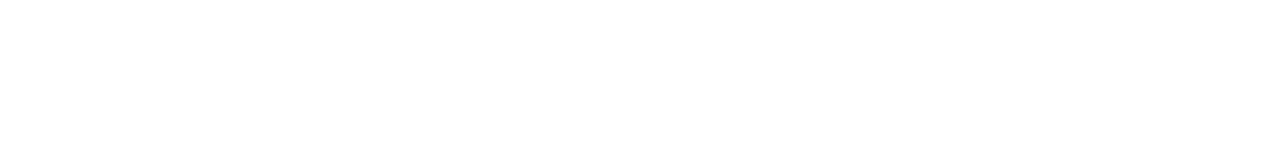
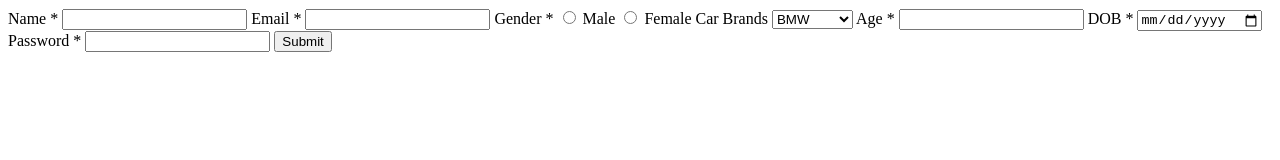
Before and after one commit to acciojob/signup-form-car-Balajiw920, a website: page main.html in a window 1280 px wide. Drawn offline with Linux system fonts and the light colour scheme.

Commit message:
Update main.html

```diff
--- a/main.html
+++ b/main.html
@@ -8,6 +8,38 @@
 
 <body>
 	<!-- the entire body must be written by student -->
+	<form method="POST" id="signup-form">
+  <label for="name">Name *</label>
+  <input type="text" id="name" required>
+
+  <label for="email">Email *</label>
+  <input type="email" id="email" required>
+
+  <label for="gender">Gender *</label>
+  <input type="radio" id="gender-male" name="gender" value="male" required>
+  <label for="gender-male">Male</label>
+  <input type="radio" id="gender-female" name="gender" value="female" required>
+  <label for="gender-female">Female</label>
+
+  <label for="cars">Car Brands</label>
+  <select id="cars">
+    <option value="BMW">BMW</option>
+    <option value="Audi">Audi</option>
+    <option value="Mercedez">Mercedez</option>
+  </select>
+
+  <label for="age">Age *</label>
+  <input type="number" id="age" required>
+
+  <label for="dob">DOB *</label>
+  <input type="date" id="dob" required>
+
+  <label for="password">Password *</label>
+  <input type="password" id="password" required>
+
+  <input type="submit" value="Submit">
+</form>
+
     <script type="text/javascript" src="./script.js">
 </script>
 
```
